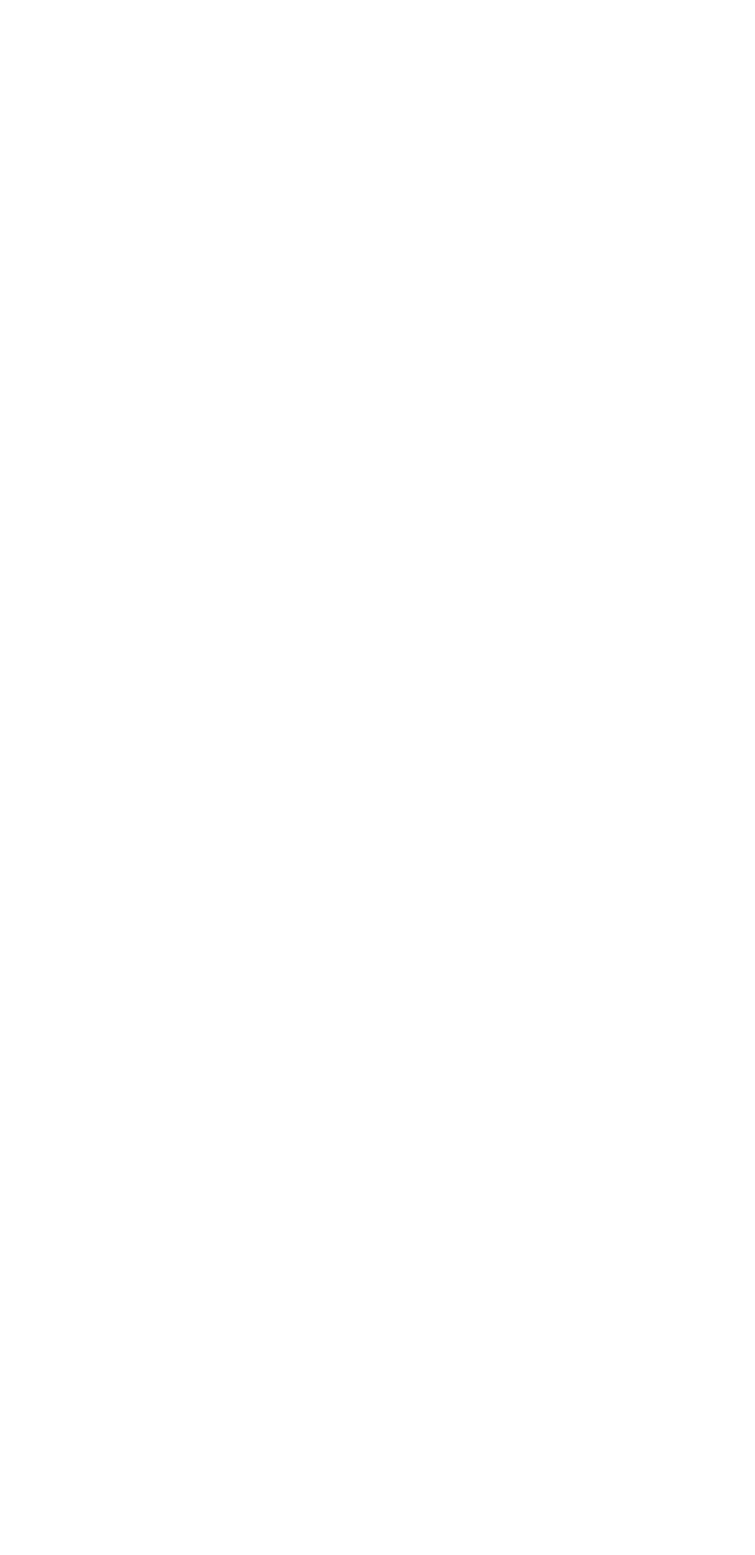
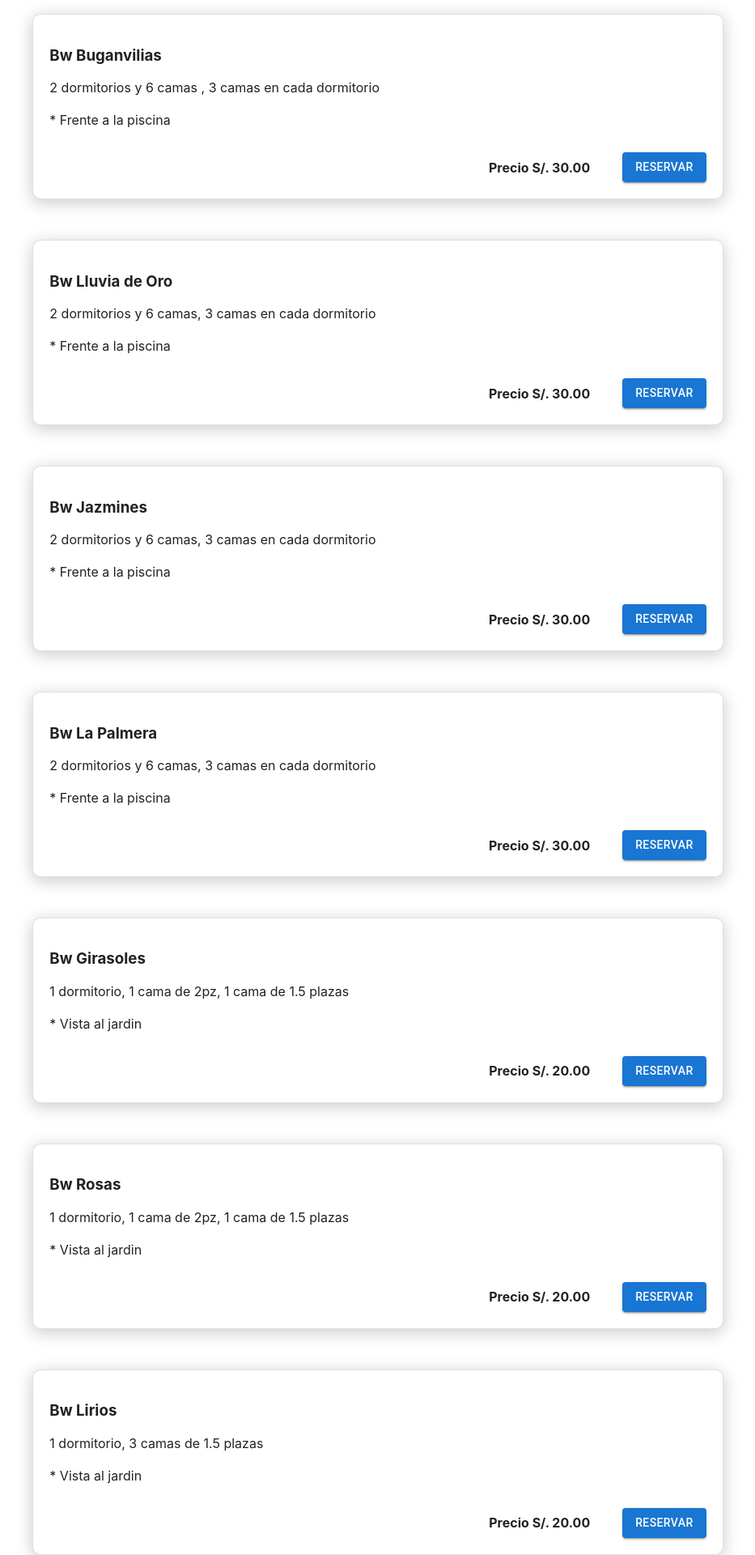
Before and after one commit to Yoel-Aliaga/bungalows, a React (Create React App) app: page /reservas in a window 1280 px wide. Shown: the part 83-2003 px from the top of the page at 81% size, without its empty margins (173-1106 px from the left). Before the commit the page ends 800 px from the top, so only its background shows below. Built offline with nearby package versions, Linux system fonts and the light colour scheme; sample sign-in values are in the browser's storage.

Commit message:
objReserva

```diff
--- /dev/null
+++ b/src/components/objReserva.js
@@ -0,0 +1,59 @@
+
+export const Bw =
+[
+{
+	id : "1" ,
+	nombre : "Bw Buganvilias" ,
+	descripcion : "2 dormitorios y 6 camas , 3 camas en cada dormitorio" ,
+	detalle : "* Frente a la piscina" ,
+	precio : "30.00",
+},
+{
+	id : "2" ,
+	nombre : "Bw Lluvia de Oro" ,
+	descripcion : "2 dormitorios y 6 camas, 3 camas en cada dormitorio" ,
+	detalle : "* Frente a la piscina" ,
+	precio : "30.00",
+},
+{
+	id : "3" ,
+	nombre : "Bw Jazmines" ,
+	descripcion : "2 dormitorios y 6 camas, 3 camas en cada dormitorio" ,
+	detalle : "* Frente a la piscina" ,
+	precio : "30.00",
+},
+{
+	id : "4" ,
+	nombre : "Bw La Palmera" ,
+	descripcion : "2 dormitorios y 6 camas, 3 camas en cada dormitorio" ,
+	detalle : "* Frente a la piscina" ,
+	precio : "30.00",
+},
+{
+	id : "5" ,
+	nombre : "Bw Girasoles" ,
+	descripcion : "1 dormitorio, 1 cama de 2pz, 1 cama de 1.5 plazas" ,
+	detalle : "* Vista al jardin" ,
+	precio : "20.00",
+},
+{
+	id : "6" ,
+	nombre : "Bw Rosas" ,
+	descripcion : "1 dormitorio, 1 cama de 2pz, 1 cama de 1.5 plazas" ,
+	detalle : "* Vista al jardin" ,
+	precio : "20.00",
+},
+{
+	id : "7" ,
+	nombre : "Bw Lirios" ,
+	descripcion : "1 dormitorio, 3 camas de 1.5 plazas" ,
+	detalle : "* Vista al jardin" ,
+	precio : "20.00",
+}
+]
+
+console.log(Bw)
+console.log(Bw[0])
+console.log(Bw[1].precio)
+// console.log(Object.values(Bw));
+// console.log(Object.values(Bw));
--- a/src/pages/Contactos.js
+++ b/src/pages/Contactos.js
@@ -26,7 +26,7 @@ export const Contactos = () => {
           height: 500,
         }}
       >
-        <Grid item marginTop="50px" xs={8} sm={8} md={4}>
+        <Grid item marginTop="100px" xs={8} sm={8} md={4}>
           <Box className="Contactos">
             <div contactenos>
               <div style={{ fontWeight: "bolder" }}>Contáctenos :</div>
@@ -44,7 +44,7 @@ export const Contactos = () => {
             {/* <div style={{ width: "50px" }}></div> */}
           </Box>
         </Grid>
-        <Grid item marginTop="50px" xs={8} sm={8} md={4}>
+        <Grid item marginTop="100px" xs={8} sm={8} md={4}>
           <Box className="Escribanos :" style={{ fontWeight: "bolder" }}>
             <Box marginBottom="10px">
               <div>Escribanos</div>
--- a/src/pages/Reservas.js
+++ b/src/pages/Reservas.js
@@ -1,5 +1,8 @@
-import React, { useEffect } from "react";
+import { Grid, Box, Button, Card } from "@mui/material";
+import React, { Fragment, useEffect } from "react";
+import { Bw } from "../components/objReserva";
 // import { Link, useNavigate } from "react-router-dom";
+import Swal from "sweetalert2";
 
 export const Reservas = () => {
   // const history = useNavigate();
@@ -18,7 +21,159 @@ export const Reservas = () => {
     validar();
   }, []);
 
-  return <div>Reservas</div>;
+  function reservar (){
+    Swal.fire({
+      position: 'center',
+      icon: 'success',
+      title: 'Reserva exitosa',
+      showConfirmButton: false,
+      timer: 1500
+    })
+  }
+
+
+  return (
+    <Fragment>
+
+      <Grid container justifyContent="center">
+        <Grid item xs={8} sm={8} md={8} marginTop="50px">
+          <Card variant="outlined" style={{ padding: "20px", boxShadow:"0px 4px 20px 1px rgba(0,0,0, 0.2)", borderRadius:"10px"}}>
+            <div>
+            <h3>{Bw[0].nombre}</h3>
+            <Box>{Bw[0].descripcion}</Box><br></br>
+            <Box>{Bw[0].detalle}</Box><br></br>
+            <Box display="flex" justifyContent="end" alignItems="center" style={{marginTop:"10px"}}>
+            <Box marginRight="40px" fontWeight="bold">Precio S/. {Bw[0].precio} </Box>
+            <Button variant="contained" onClick={reservar}>Reservar</Button>
+            </Box>
+            </div>
+          </Card>
+        </Grid>
+      </Grid>
+
+      <Grid container justifyContent="center">
+        <Grid item xs={8} sm={8} md={8} marginTop="50px">
+          <Card variant="outlined" style={{ padding: "20px", boxShadow:"0px 4px 20px 1px rgba(0,0,0, 0.2)", borderRadius:"10px"}}>
+            <div>
+            <h3>{Bw[1].nombre}</h3>
+            <Box>{Bw[1].descripcion}</Box><br></br>
+            <Box>{Bw[1].detalle}</Box><br></br>
+            <Box display="flex" justifyContent="end" alignItems="center" style={{marginTop:"10px"}}>
+            <Box marginRight="40px" fontWeight="bold">Precio S/. {Bw[1].precio} </Box>
+            <Button variant="contained" onClick={reservar}>Reservar</Button>
+            </Box>
+            </div>
+          </Card>
+        </Grid>
+      </Grid>
+
+      <Grid container justifyContent="center">
+        <Grid item xs={8} sm={8} md={8} marginTop="50px">
+          <Card variant="outlined" style={{ padding: "20px", boxShadow:"0px 4px 20px 1px rgba(0,0,0, 0.2)", borderRadius:"10px"}}>
+            <div>
+            <h3>{Bw[2].nombre}</h3>
+            <Box>{Bw[2].descripcion}</Box><br></br>
+            <Box>{Bw[2].detalle}</Box><br></br>
+            <Box display="flex" justifyContent="end" alignItems="center" style={{marginTop:"10px"}}>
+            <Box marginRight="40px" fontWeight="bold">Precio S/. {Bw[2].precio} </Box>
+            <Button variant="contained" onClick={reservar}>Reservar</Button>
+            </Box>
+            </div>
+          </Card>
+        </Grid>
+      </Grid>
+
+      <Grid container justifyContent="center">
+        <Grid item xs={8} sm={8} md={8} marginTop="50px">
+          <Card variant="outlined" style={{ padding: "20px", boxShadow:"0px 4px 20px 1px rgba(0,0,0, 0.2)", borderRadius:"10px"}}>
+            <div>
+            <h3>{Bw[3].nombre}</h3>
+            <Box>{Bw[3].descripcion}</Box><br></br>
+            <Box>{Bw[3].detalle}</Box><br></br>
+            <Box display="flex" justifyContent="end" alignItems="center" style={{marginTop:"10px"}}>
+            <Box marginRight="40px" fontWeight="bold">Precio S/. {Bw[3].precio} </Box>
+            <Button variant="contained" onClick={reservar}>Reservar</Button>
+            </Box>
+            </div>
+          </Card>
+        </Grid>
+      </Grid>
+
+      <Grid container justifyContent="center">
+        <Grid item xs={8} sm={8} md={8} marginTop="50px">
+          <Card variant="outlined" style={{ padding: "20px", boxShadow:"0px 4px 20px 1px rgba(0,0,0, 0.2)", borderRadius:"10px"}}>
+            <div>
+            <h3>{Bw[4].nombre}</h3>
+            <Box>{Bw[4].descripcion}</Box><br></br>
+            <Box>{Bw[4].detalle}</Box><br></br>
+            <Box display="flex" justifyContent="end" alignItems="center" style={{marginTop:"10px"}}>
+            <Box marginRight="40px" fontWeight="bold">Precio S/. {Bw[4].precio} </Box>
+            <Button variant="contained" onClick={reservar}>Reservar</Button>
+            </Box>
+            </div>
+          </Card>
+        </Grid>
+      </Grid>
+
+      <Grid container justifyContent="center">
+        <Grid item xs={8} sm={8} md={8} marginTop="50px">
+          <Card variant="outlined" style={{ padding: "20px", boxShadow:"0px 4px 20px 1px rgba(0,0,0, 0.2)", borderRadius:"10px"}}>
+            <div>
+            <h3>{Bw[5].nombre}</h3>
+            <Box>{Bw[5].descripcion}</Box><br></br>
+            <Box>{Bw[5].detalle}</Box><br></br>
+            <Box display="flex" justifyContent="end" alignItems="center" style={{marginTop:"10px"}}>
+            <Box marginRight="40px" fontWeight="bold">Precio S/. {Bw[5].precio} </Box>
+            <Button variant="contained" onClick={reservar}>Reservar</Button>
+            </Box>
+            </div>
+          </Card>
+        </Grid>
+      </Grid>
+
+      <Grid container justifyContent="center">
+        <Grid item xs={8} sm={8} md={8} marginTop="50px">
+          <Card variant="outlined" style={{ padding: "20px", boxShadow:"0px 4px 20px 1px rgba(0,0,0, 0.2)", borderRadius:"10px"}}>
+            <div>
+            <h3>{Bw[6].nombre}</h3>
+            <Box>{Bw[6].descripcion}</Box><br></br>
+            <Box>{Bw[6].detalle}</Box><br></br>
+            <Box display="flex" justifyContent="end" alignItems="center" style={{marginTop:"10px"}}>
+            <Box marginRight="40px" fontWeight="bold">Precio S/. {Bw[6].precio} </Box>
+            <Button variant="contained" onClick={reservar}>Reservar</Button>
+            </Box>
+            </div>
+          </Card>
+        </Grid>
+      </Grid>
+
+
+
+
+
+
+
+
+
+
+
+
+
+
+
+
+
+
+
+
+
+
+
+
+
+
+    </Fragment>
+  );
 };
 
 export default Reservas;
```
Also changed, not shown: src/components/CardReservas.js (added, +30 -0 lines).
